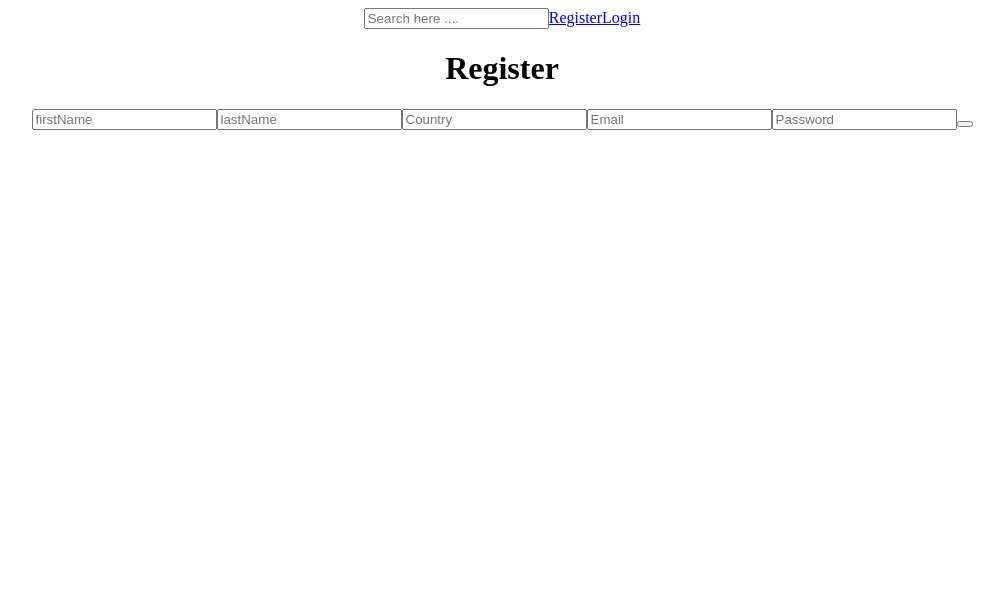
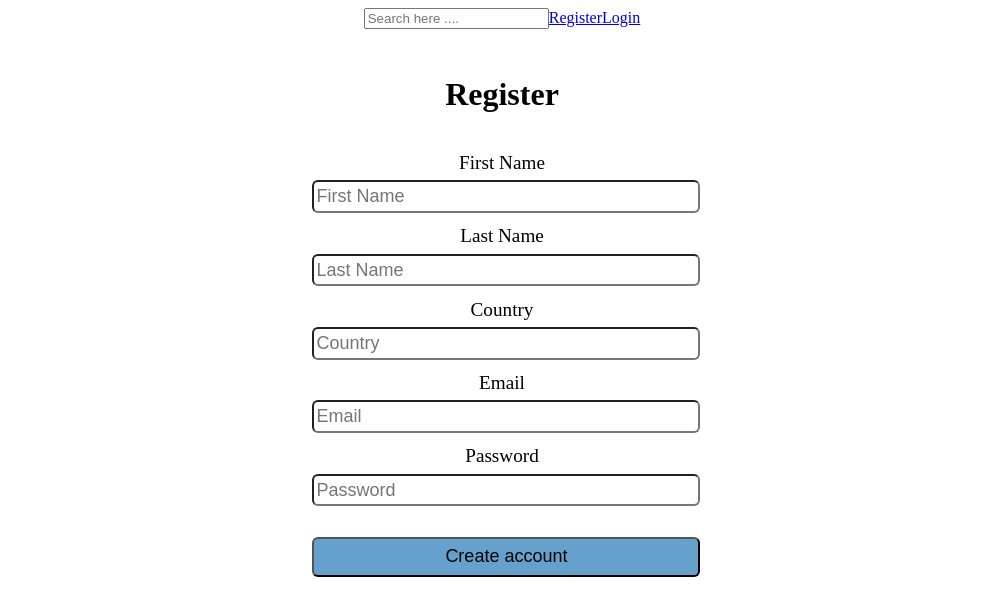
Before and after one commit to CodeWarriorsTeam/MERAKI_Academy_Project_5, a React (Create React App) app in the folder frontend/: page /register in a window 1280 px wide. Shown: the top 616 px of the page, without its empty margins (138-1142 px from the left). Built offline with nearby package versions, Linux system fonts and the light colour scheme.

Commit message:
registercss

```diff
--- a/frontend/package.json
+++ b/frontend/package.json
@@ -7,8 +7,12 @@
     "@testing-library/react": "^12.1.2",
     "@testing-library/user-event": "^13.5.0",
     "axios": "^0.25.0",
+    "install": "^0.13.0",
+    "npm": "^8.4.1",
     "react": "^17.0.2",
     "react-dom": "^17.0.2",
+    "react-google-login": "^5.2.2",
+    "react-icons": "^4.3.1",
     "react-redux": "^7.2.6",
     "react-router-dom": "^6.2.1",
     "react-scripts": "5.0.0",
--- a/frontend/src/component/register/Register.css
+++ b/frontend/src/component/register/Register.css
@@ -0,0 +1,104 @@
+.registerPage {
+  display: grid;
+  height: 100%;
+  width: 100%;
+  /* background-color: #E9E9ED ; */
+  margin-top: 2%;
+}
+
+.registerWord {
+  display: grid;
+  justify-content: center;
+
+}
+
+.firstNameLabel {
+    font-size: larger;
+
+  }
+
+.firstName {
+    height: 80%;
+    width: 30%;
+  margin-left: 35%;
+  font-size: large;
+  margin-top: 0.5%;
+  border-radius: 6px;
+
+}
+
+
+
+
+.lastName {
+    height: 80%;
+    width: 30%;
+  margin-left: 35%;
+  font-size: large;
+  margin-top: 0.5%;
+  border-radius: 6px;
+
+
+}
+
+.lastNameLabel {
+  font-size: larger;
+}
+
+.country {
+    height: 80%;
+    width: 30%;
+  margin-left: 35%;
+  font-size: large;
+  margin-top: 0.5%;
+  border-radius: 6px;
+
+
+}
+
+.countryLabel {
+  font-size: larger;
+}
+
+.email {
+    height: 80%;
+  width: 30%;
+  margin-left: 35%;
+  font-size: large;
+  margin-top: 0.5%;
+  border-radius: 6px;
+
+
+}
+
+.emailLabel {
+  font-size: larger;
+}
+
+.password {
+    height: 80%;
+    width: 30%;
+  margin-left: 35%;
+  font-size: large;
+  margin-top: 0.5%;
+  border-radius: 6px;
+
+
+}
+
+.passwordLabel {
+  font-size: larger;
+}
+.registerButton {
+  height: 150%;
+  width: 30.7%;
+  margin-left: 35%;
+  font-size: large;
+  background-color: #65a1cc;
+  border-radius: 6px;
+
+}
+
+.registerButton:hover {
+  cursor: pointer;
+}
--- a/frontend/src/component/register/Register.js
+++ b/frontend/src/component/register/Register.js
@@ -1,8 +1,10 @@
 import React, { useState } from "react";
 import axios from "axios";
 import "./Register.css";
+import { useNavigate } from "react-router-dom";
 //////
 const Register = () => {
+  const navigate = useNavigate();
   const [firstName, setFirstName] = useState("");
   const [lastName, setLastName] = useState("");
   const [country, setCountry] = useState("");
@@ -20,6 +22,7 @@ const Register = () => {
       })
       .then((result) => {
         setParagraph("The user has been created successfully");
+        navigate("/login");
       })
       .catch((err) => {
         setParagraph("Error happend while register, please try again");
@@ -28,23 +31,31 @@ const Register = () => {
   return (
     <>
       <div className="registerPage">
-          <h1>Register</h1>
+        <h1 className="registerWord">Register</h1>
+        <br />
+        <label className="firstNameLabel">First Name</label>
         <input
           onChange={(e) => {
             setFirstName(e.target.value);
           }}
           type="text"
-            placeholder="firstName"
+          placeholder="First Name"
           className="firstName"
         ></input>
+        <br />
+        <label className="lastNameLabel">Last Name</label>
+
         <input
           onChange={(e) => {
             setLastName(e.target.value);
           }}
           type="text"
-            placeholder="lastName"
+          placeholder="Last Name"
           className="lastName"
         ></input>
+        <br />
+        <label className="countryLabel">Country</label>
+
         <input
           onChange={(e) => {
             setCountry(e.target.value);
@@ -53,6 +64,9 @@ const Register = () => {
           placeholder="Country"
           className="country"
         ></input>
+        <br />
+        <label className="emailLabel">Email</label>
+
         <input
           onChange={(e) => {
             setEmail(e.target.value);
@@ -61,6 +75,9 @@ const Register = () => {
           placeholder="Email"
           className="email"
         ></input>
+        <br />
+        <label className="passwordLabel">Password</label>
+
         <input
           onChange={(e) => {
             setPass(e.target.value);
@@ -69,9 +86,14 @@ const Register = () => {
           placeholder="Password"
           className="password"
         ></input>
-          <button onClick={register}></button>
+        <br />
+
+        <br />
+
+        <button onClick={register} className="registerButton">
+          Create account
+        </button>
         <p>{paragraph}</p>
-
       </div>
     </>
   );
```
Also changed, not shown: 1 other file (tests, documents, lock files or other folders). Lines whose indentation alone changed are shown as unchanged.
